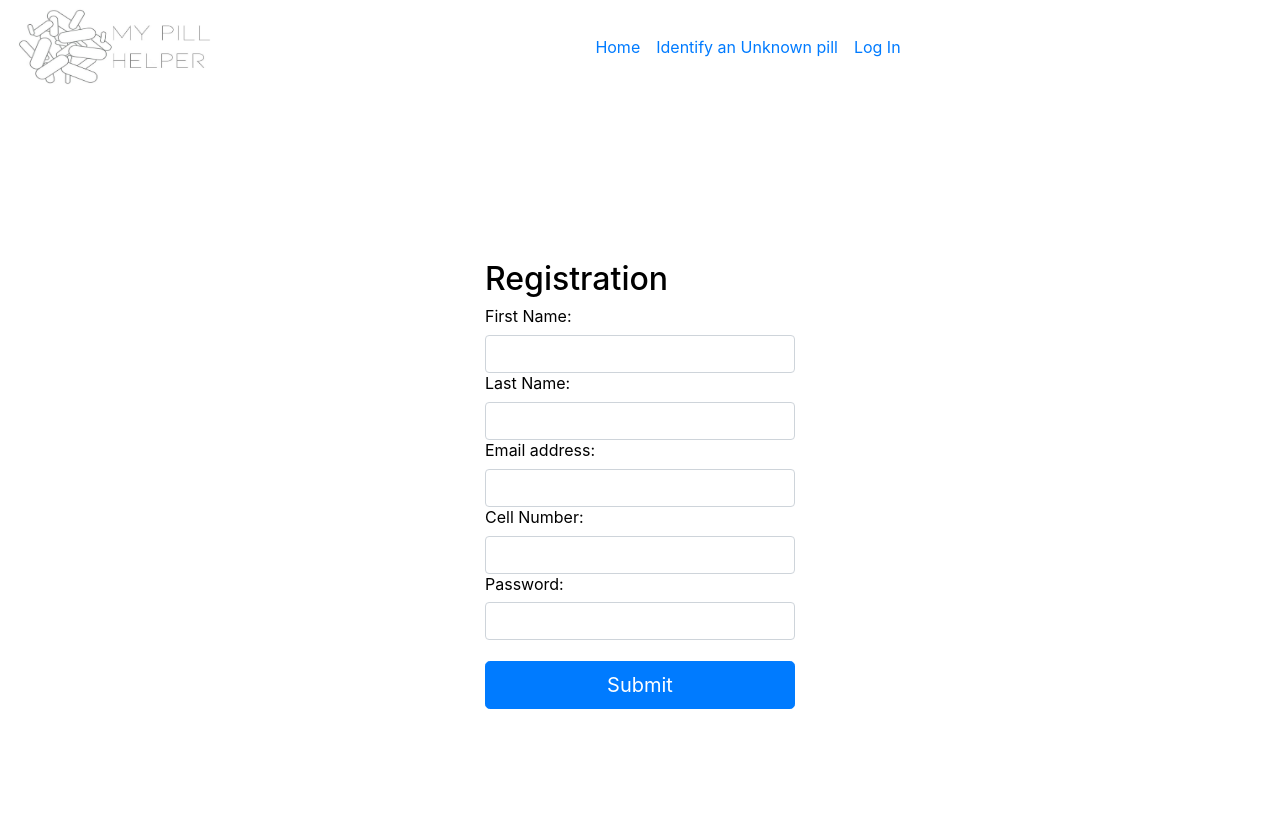
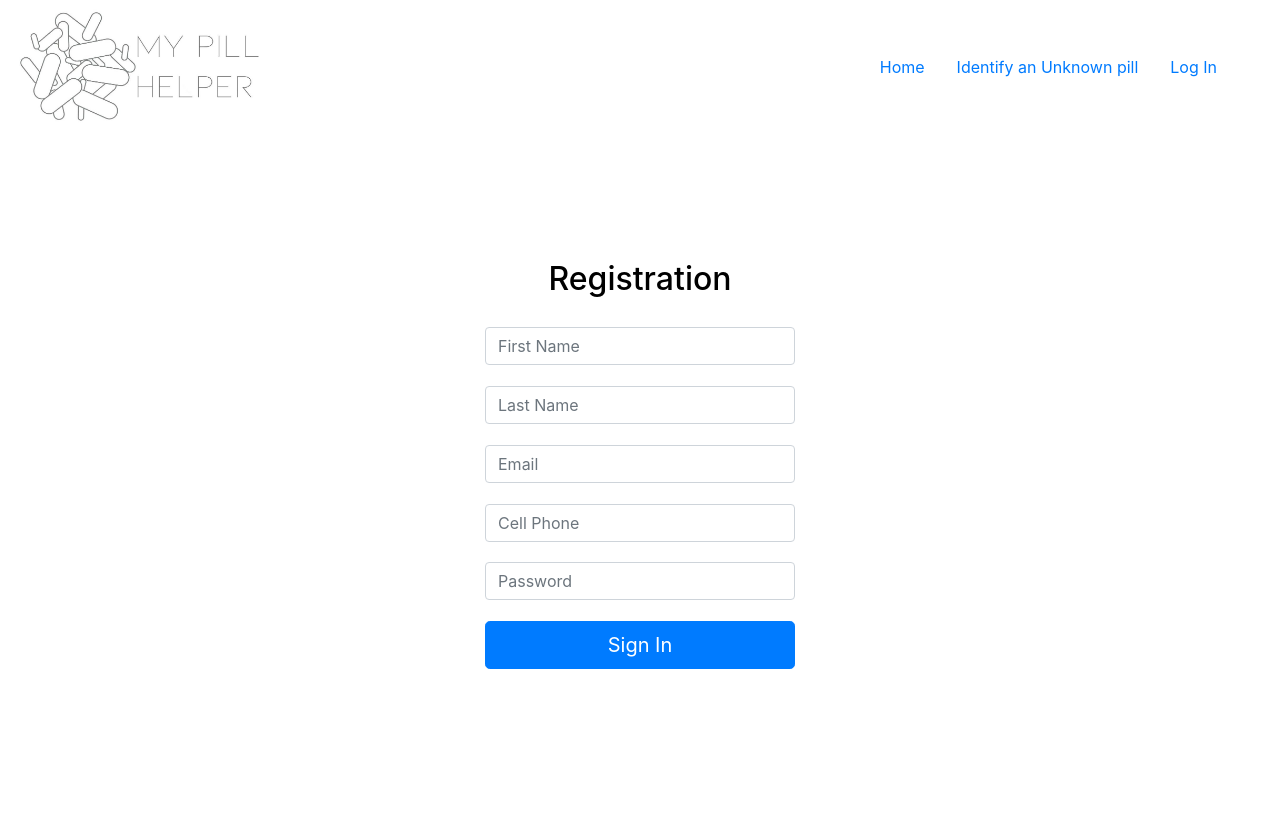
Before and after one commit to ReyBernDia/MyPillHelper, a Flask app: page /register in a window 1280 px wide. After the commit the page ends 669 px from the top, so only its background shows below. Run offline with Flask 2, Linux system fonts and the light colour scheme; some libraries are stand-ins or nearby versions.

Commit message:
Navbar updated on all pages.

```diff
--- a/server.py
+++ b/server.py
@@ -23,7 +23,7 @@ import time
 
 
 app = Flask(__name__)
-app.permanent_session_lifetime = timedelta(days=31)
+app.permanent_session_lifetime = timedelta(days=1)
 # Required to use Flask sessions and the debug toolbar
 app.secret_key = "QWEASDZXC"
 
--- a/static/css/stylesheet.css
+++ b/static/css/stylesheet.css
@@ -99,6 +106,10 @@ body {
 .py-1 {
     padding-bottom: .25rem!important;
 }
+ .p-2 {
+    padding: 1rem!important;
+ }
+
 
 .sticky-top {
     position: -webkit-sticky;
--- a/templates/base.html
+++ b/templates/base.html
@@ -14,17 +14,19 @@
 </head>
 
 <body>
+
   {% block content %} put your content here {% endblock %}
   <div id="flash">
     <ul>
         {% for message in get_flashed_messages() %}
-        <p>{{ message }}</p>
+        <div lass="alert alert-secondary" role="alert">
+          <p>{{ message }}</p>
+
+        </div>
+
         {% endfor %}
     </ul>
   </div>
-
-
-
 
     <!-- Optional JavaScript -->
     <!-- jQuery first, then Popper.js, then Bootstrap JS -->
--- a/templates/registration.html
+++ b/templates/registration.html
@@ -6,46 +6,48 @@
 
  <nav class="navbar navbar-expand-md w-100">
   <div class="container-fluid">
-    <img class="navbar-brand" src="/static/img/myPillHelper.jpg" alt width="200px" height="95px">
-    <div id="navbar" class="navbar-collapse collapse navbar-expand-lg justify-content-center align-items-center">
+    <a class="navbar-brand my-0 mr-md-auto" href="/">
+        <img src="/static/img/myPillHelper.jpg" alt width="250px" height="125px">
+        </a>
+        <div class="navbar-links my-2 my-md-0 mr-md-3 p-2">
             <ul class="navbar-nav">
               <li class="nav-item">
-                <a class="nav-link" href="/">Home</a>
+                <a class="nav-link p-2" href="/">Home</a>
               </li>
               <li class="nav-item">
-                <a class="nav-link" href="/find_meds">Identify an Unknown pill</a>
+                <a class="nav-link p-2" href="/find_meds">Identify an Unknown pill</a>
               </li>
               {% if session.get('user_name',None) %}
               <li class="nav-item">
-              <a class="nav-link" href="/user-page">Your Profile</a>
+              <a class="nav-link p-2" href="/user-page">Your Profile</a>
               </li>
               <li class="nav-item">
-              <a class="nav-link" href="/logout">Log Out</a>
+              <a class="nav-link p-2" href="/logout">Log Out</a>
               </li>
               {% else %}
               <li class="nav-item">
-              <a class="nav-link" href="/login">Log In</a>
+              <a class="nav-link p-2" href="/login">Log In</a>
               {% endif %}
             </ul>
     </div>
   </div>
   </nav>
 
- <div class="mx-auto" width=200px height=90%>
+ <div class="text-center" width=60% height=90%>
   <form class="form-signin" action="/register" id="registration-form" method="POST">
     <h2>Registration</h2>
-    <label for="first_name">First Name:</label>
-    <input class="form-control" type="text" id="first_name" name="first_name" required>
-    <label for="last_name">Last Name:</label>
-    <input class="form-control" type="text" id="last_name" name="last_name">
-    <label for="email">Email address:</label>
-    <input class="form-control" type="text" id="email" name="email">
-    <label for="cell">Cell Number:</label>
-    <input class="form-control" type="text" id="cell" name="cell" required>
-    <label for="password">Password:</label>
-    <input class="form-control" type="password" id="password" name="password" required>
+    <label for="first_name"></label>
+    <input class="form-control" type="text" id="first_name" name="first_name" placeholder="First Name" required>
+    <label for="last_name"></label>
+    <input class="form-control" type="text" id="last_name" name="last_name" placeholder="Last Name">
+    <label for="email"></label>
+    <input class="form-control" type="text" id="email" name="email" placeholder="Email">
+    <label for="cell"></label>
+    <input class="form-control" type="text" id="cell" name="cell" placeholder="Cell Phone" required>
+    <label for="password"></label>
+    <input class="form-control" type="password" id="password" name="password" placeholder="Password" required>
     <br>
-    <input class="btn btn-lg btn-primary btn-block" type="submit">
+    <input class="btn btn-lg btn-primary btn-block" type="submit" value="Sign In">
   </form>
   </div>
 
```
Also changed, not shown: other parts of static/css/stylesheet.css (+24 -3 lines), templates/find_medications.html (+11 -9 lines), templates/homepage.html (+5 -5 lines), templates/login.html (+9 -10 lines), templates/more_info.html (+37 -2 lines), templates/no_search.html (+34 -2 lines), templates/results.html (+36 -39 lines), templates/user_page.html (+29 -14 lines).
